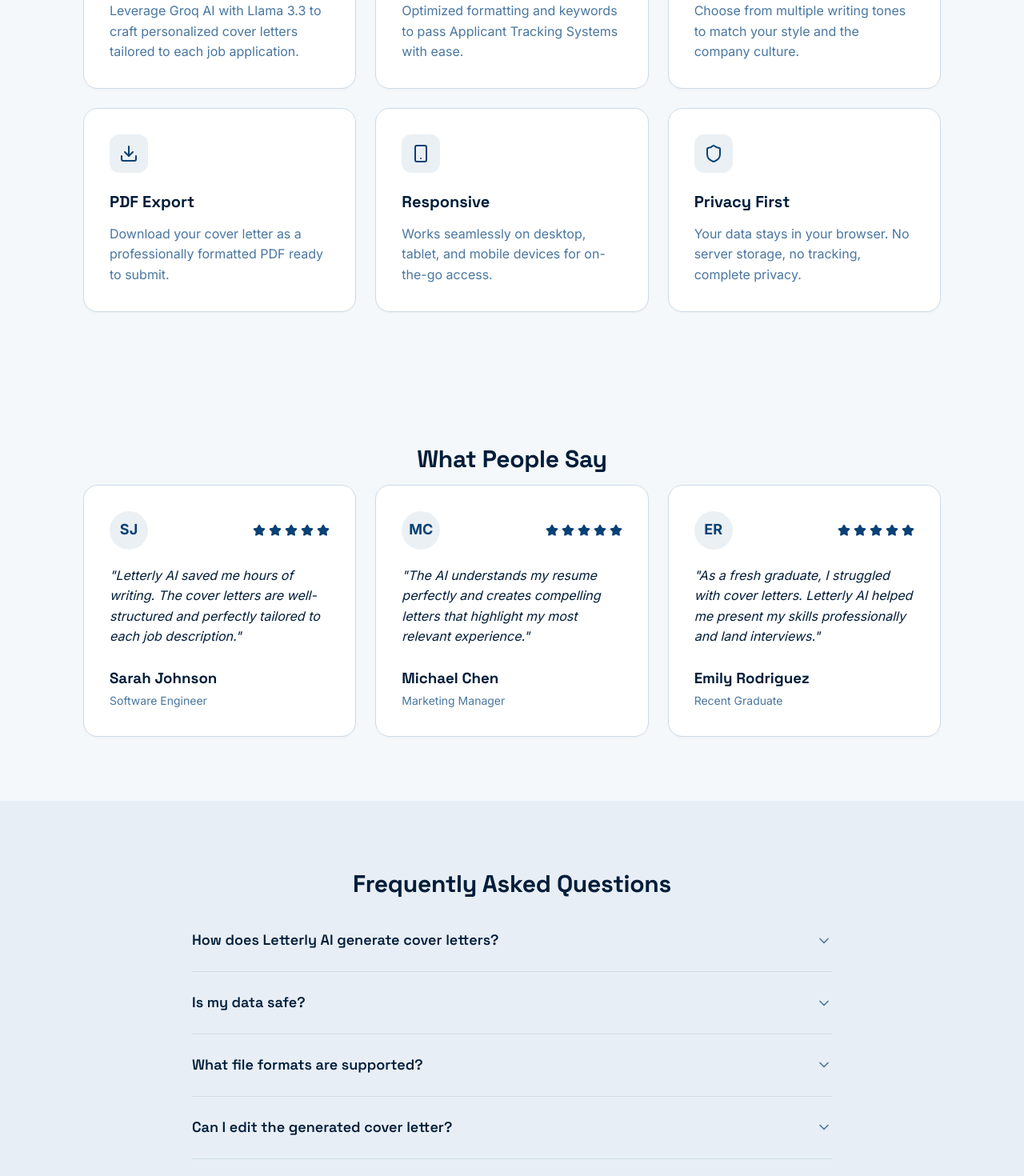
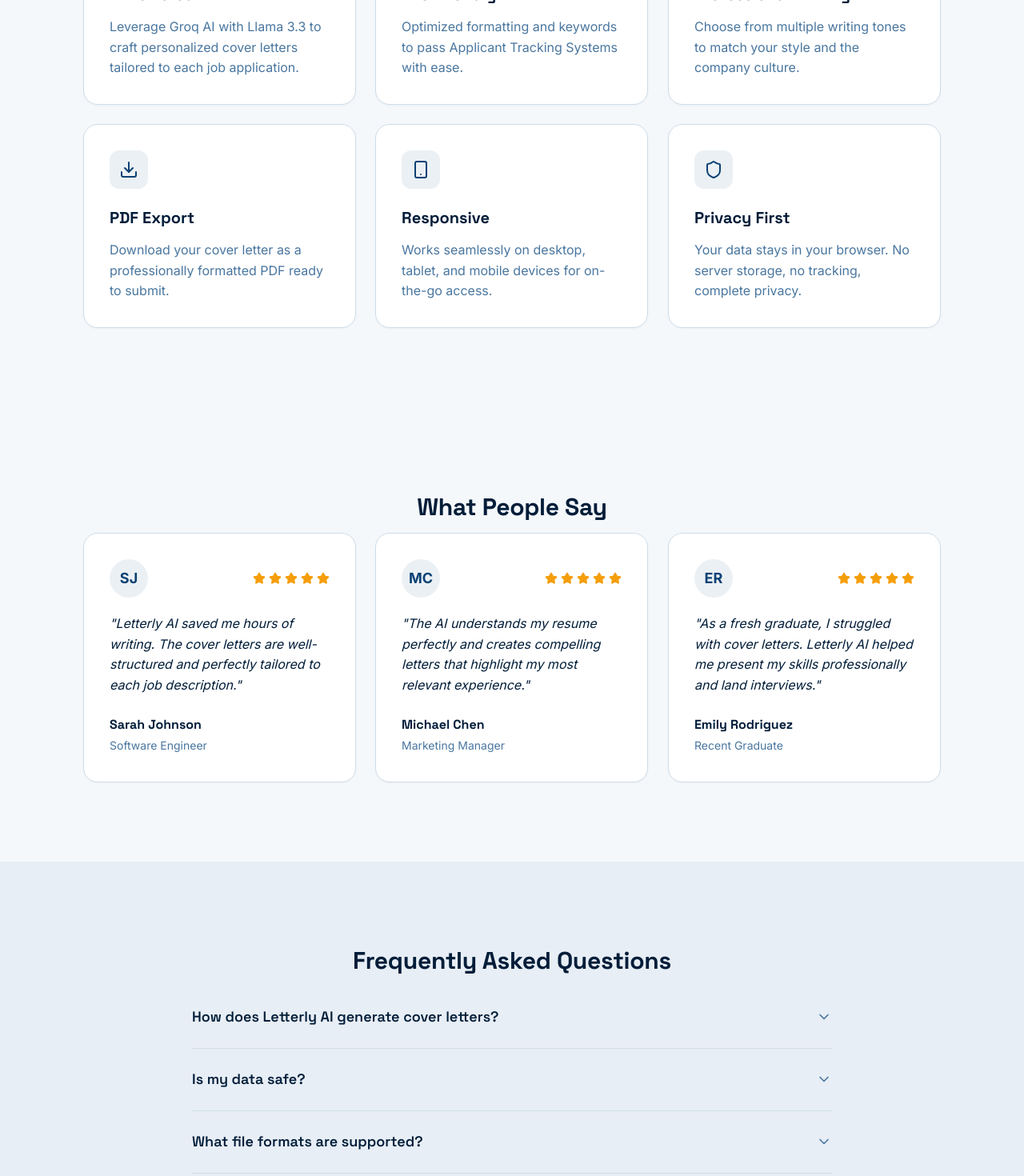
Before and after one commit to farhan0haris/letterly-ai-, a React (Vite) app: page / in a window 1280 px wide. Shown: the part 1080-2550 px from the top of the page at 80% size. Built offline with nearby package versions, Linux system fonts and the light colour scheme; no server answers; a web font is replaced by a local one.

Commit message:
feat: Add buttery-smooth scroll reveal system with blur transition and staggered easing

```diff
--- a/src/pages/Landing.css
+++ b/src/pages/Landing.css
@@ -500,10 +500,31 @@
   font-size: 1rem;
 }
 
+/* =========================================================
+   BUTTERY-SMOOTH SCROLL REVEAL SYSTEM
+   ========================================================= */
+.reveal-on-scroll {
+  opacity: 0;
+  transform: translateY(32px) scale(0.98);
+  filter: blur(6px);
+  transition:
+    opacity 0.85s cubic-bezier(0.16, 1, 0.3, 1),
+    transform 0.85s cubic-bezier(0.16, 1, 0.3, 1),
+    filter 0.85s cubic-bezier(0.16, 1, 0.3, 1);
+  will-change: opacity, transform, filter;
+}
+
+.reveal-on-scroll.is-visible {
+  opacity: 1;
+  transform: translateY(0) scale(1);
+  filter: blur(0px);
+}
+
 /* Features Section */
 .features-section {
-  padding: 80px 0;
+  padding: 100px 0;
   background-color: var(--color-bg);
+  position: relative;
 }
 
 .features-grid {
@@ -517,20 +538,24 @@
   padding: 32px;
   border-radius: 18px;
   border: 1px solid var(--color-border);
-  box-shadow: 0 1px 3px rgba(0,0,0,0.04);
-  transition: transform 0.2s ease-out, box-shadow 0.2s ease-out;
-  opacity: 0;
-  transform: translateY(20px);
-}
-
-.feature-card.animate-in {
-  opacity: 1;
-  transform: translateY(0);
+  box-shadow: 0 1px 3px rgba(0, 29, 57, 0.04);
+  transition:
+    opacity 0.85s cubic-bezier(0.16, 1, 0.3, 1),
+    transform 0.35s cubic-bezier(0.16, 1, 0.3, 1),
+    box-shadow 0.35s cubic-bezier(0.16, 1, 0.3, 1),
+    border-color 0.35s cubic-bezier(0.16, 1, 0.3, 1),
+    filter 0.85s cubic-bezier(0.16, 1, 0.3, 1);
 }
 
 .feature-card:hover {
-  transform: translateY(-3px);
-  box-shadow: 0 4px 12px rgba(0,0,0,0.03);
+  transform: translateY(-6px) scale(1.01);
+  border-color: var(--color-accent);
+  box-shadow: 0 14px 32px rgba(10, 65, 116, 0.1);
+}
+
+[data-theme='dark'] .feature-card:hover {
+  box-shadow: 0 16px 40px rgba(0, 10, 25, 0.6);
+  border-color: var(--color-accent);
 }
 
 .feature-icon-wrapper {
@@ -540,6 +565,11 @@
   color: var(--color-primary);
   border-radius: 12px;
   margin-bottom: 20px;
+  transition: transform 0.3s ease-out;
+}
+
+.feature-card:hover .feature-icon-wrapper {
+  transform: scale(1.08) rotate(3deg);
 }
 
 .feature-title {
@@ -555,7 +585,7 @@
 
 /* Testimonials Section */
 .testimonials-section {
-  padding: 80px 0;
+  padding: 100px 0;
 }
 
 .testimonials-grid {
@@ -569,13 +599,24 @@
   border: 1px solid var(--color-border);
   border-radius: 18px;
   padding: 32px;
-  box-shadow: 0 1px 3px rgba(0,0,0,0.04);
-  transition: transform 0.2s ease-out, box-shadow 0.2s ease-out;
+  box-shadow: 0 1px 3px rgba(0, 29, 57, 0.04);
+  transition:
+    opacity 0.85s cubic-bezier(0.16, 1, 0.3, 1),
+    transform 0.35s cubic-bezier(0.16, 1, 0.3, 1),
+    box-shadow 0.35s cubic-bezier(0.16, 1, 0.3, 1),
+    border-color 0.35s cubic-bezier(0.16, 1, 0.3, 1),
+    filter 0.85s cubic-bezier(0.16, 1, 0.3, 1);
 }
 
 .testimonial-card:hover {
-  transform: translateY(-3px);
-  box-shadow: 0 4px 12px rgba(0,0,0,0.03);
+  transform: translateY(-6px) scale(1.01);
+  border-color: var(--color-accent);
+  box-shadow: 0 14px 32px rgba(10, 65, 116, 0.1);
+}
+
+[data-theme='dark'] .testimonial-card:hover {
+  box-shadow: 0 16px 40px rgba(0, 10, 25, 0.6);
+  border-color: var(--color-accent);
 }
 
 .testimonial-header {
@@ -599,7 +640,7 @@
 }
 
 .stars {
-  color: var(--color-primary);
+  color: var(--color-warning);
   display: flex;
   gap: 4px;
 }
@@ -612,7 +653,7 @@
   font-style: italic;
 }
 
-.testimonial-author h4 {
+.testimonial-author h3 {
   margin: 0;
   font-size: 1rem;
   font-weight: 700;
@@ -625,7 +666,7 @@
 
 /* FAQ Section */
 .faq-section {
-  padding: 80px 0;
+  padding: 100px 0;
   background-color: var(--color-bg-secondary);
 }
 
@@ -638,7 +679,11 @@
   border-bottom: 1px solid var(--color-border);
   padding: 24px 0;
   cursor: pointer;
-  transition: background-color 0.2s ease-out;
+  transition:
+    opacity 0.85s cubic-bezier(0.16, 1, 0.3, 1),
+    transform 0.85s cubic-bezier(0.16, 1, 0.3, 1),
+    filter 0.85s cubic-bezier(0.16, 1, 0.3, 1),
+    background-color 0.2s ease-out;
 }
 
 .faq-item:last-child {
--- a/src/pages/Landing.jsx
+++ b/src/pages/Landing.jsx
@@ -5,7 +5,7 @@
 import './Landing.css';
 
 const FeatureCard = ({ icon: Icon, title, description, delay }) => (
-  <div className="feature-card" style={{ transitionDelay: `${delay}ms` }}>
+  <div className="feature-card reveal-on-scroll" style={{ transitionDelay: `${delay}ms` }}>
     <div className="feature-icon-wrapper">
       <Icon className="feature-icon" size={24} />
     </div>
@@ -14,8 +14,8 @@
   </div>
 );
 
-const TestimonialCard = ({ name, role, quote, initials }) => (
-  <div className="testimonial-card">
+const TestimonialCard = ({ name, role, quote, initials, delay }) => (
+  <div className="testimonial-card reveal-on-scroll" style={{ transitionDelay: `${delay}ms` }}>
     <div className="testimonial-header">
       <div className="avatar-circle">{initials}</div>
       <div className="stars">
@@ -30,10 +30,10 @@
   </div>
 );
 
-const FAQItem = ({ question, answer }) => {
+const FAQItem = ({ question, answer, delay }) => {
   const [isOpen, setIsOpen] = useState(false);
   return (
-    <div className={`faq-item ${isOpen ? 'open' : ''}`} onClick={() => setIsOpen(!isOpen)}>
+    <div className={`faq-item reveal-on-scroll ${isOpen ? 'open' : ''}`} style={{ transitionDelay: `${delay}ms` }} onClick={() => setIsOpen(!isOpen)}>
       <div className="faq-question">
         <h3>{question}</h3>
         <ChevronDown className="faq-icon" size={20} />
@@ -56,15 +56,18 @@
     observerRef.current = new IntersectionObserver((entries) => {
       entries.forEach(entry => {
         if (entry.isIntersecting) {
-          entry.target.classList.add('animate-in');
+          entry.target.classList.add('is-visible');
         }
       });
-    }, { threshold: 0.1 });
+    }, {
+      threshold: 0.12,
+      rootMargin: '0px 0px -40px 0px'
+    });
 
-    const elements = document.querySelectorAll('.feature-card');
+    const elements = document.querySelectorAll('.reveal-on-scroll');
     elements.forEach(el => {
       if (observerRef.current) {
-         observerRef.current.observe(el);
+        observerRef.current.observe(el);
       }
     });
 
@@ -205,7 +208,7 @@
 
       <section id="features" className="features-section">
         <div className="container">
-          <h2 className="section-title">Why Choose Letterly AI?</h2>
+          <h2 className="section-title reveal-on-scroll">Why Choose Letterly AI?</h2>
           <div className="features-grid">
             {features.map((feature, index) => (
               <FeatureCard key={index} {...feature} delay={index * 100} />
@@ -216,10 +219,10 @@
 
       <section className="testimonials-section">
         <div className="container">
-          <h2 className="section-title">What People Say</h2>
+          <h2 className="section-title reveal-on-scroll">What People Say</h2>
           <div className="testimonials-grid">
             {testimonials.map((test, index) => (
-              <TestimonialCard key={index} {...test} />
+              <TestimonialCard key={index} {...test} delay={index * 120} />
             ))}
           </div>
         </div>
@@ -227,10 +230,10 @@
 
       <section className="faq-section">
         <div className="container">
-          <h2 className="section-title">Frequently Asked Questions</h2>
+          <h2 className="section-title reveal-on-scroll">Frequently Asked Questions</h2>
           <div className="faq-list">
             {faqs.map((faq, index) => (
-              <FAQItem key={index} {...faq} />
+              <FAQItem key={index} {...faq} delay={index * 80} />
             ))}
           </div>
         </div>
```
